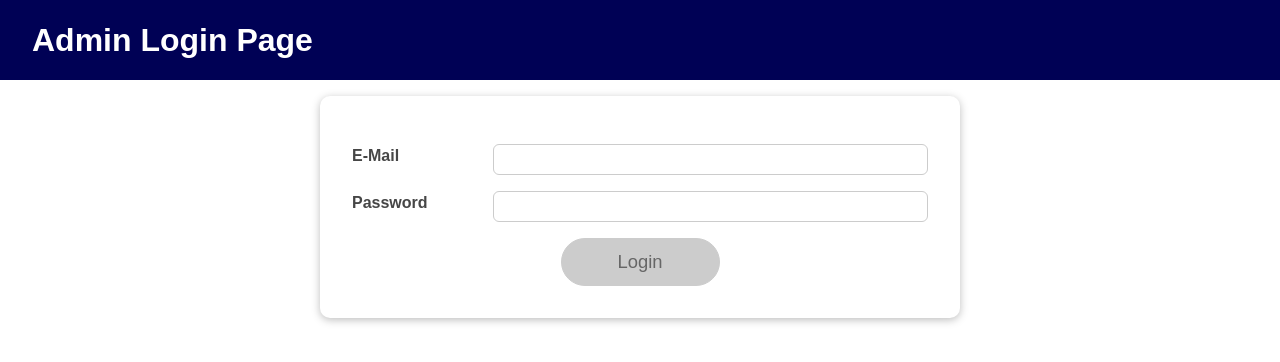
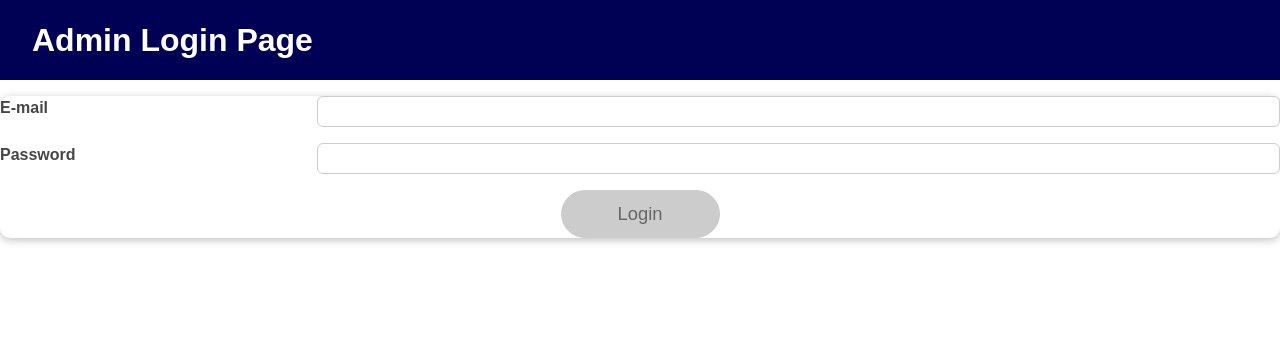
Before and after one commit to farimahnassiri/React, a React (Create React App) app in the folder authentication-screen/: page / in a window 1280 px wide. Shown: the top 362 px of the page. Built offline with nearby package versions, Linux system fonts and the light colour scheme.

Commit message:
adding the input component to login
- using props instead of context

```diff
--- a/authentication-screen/src/components/Login/Login.js
+++ b/authentication-screen/src/components/Login/Login.js
@@ -4,6 +4,7 @@ import Card from '../UI/Card/Card';
 import classes from './Login.module.css';
 import Button from '../UI/Button/Button';
 import AuthContext from '../../store/auth-context';
+import Input from '../UI/Input/Input';
 
 const emailReducer = (state, action) => {
   if (action.type === 'USER_INPUT'){
@@ -84,34 +85,24 @@ const { isValid: passwordIsValid } = passwordState;
   return (
     <Card className={classes.login}>
       <form onSubmit={submitHandler}>
-        <div
-          className={`${classes.control} ${
-            emailState.isValid === false ? classes.invalid : ''
-          }`}
-        >
-          <label htmlFor="email">E-Mail</label>
-          <input
+        <Input
+          id="email"
+          label="E-mail"
           type="email"
-            id="email"
+          isValid={emailIsValid}
           value={emailState.value}
           onChange={emailChangeHandler}
-            onBlur={validateEmailHandler}
+          onBlur ={validateEmailHandler}
         />
-        </div>
-        <div
-          className={`${classes.control} ${
-            passwordState.isValid === false ? classes.invalid : ''
-          }`}
-        >
-          <label htmlFor="password">Password</label>
-          <input
+         <Input
+          id="password"
+          label="Password"
           type="password"
-            id="password"
+          isValid={passwordIsValid}
           value={passwordState.value}
           onChange={passwordChangeHandler}
-            onBlur={validatePasswordHandler}
+          onBlur ={validatePasswordHandler}
         />
-        </div>
         <div className={classes.actions}>
           <Button type="submit" className={classes.btn} disabled={!formIsValid}>
             Login
--- a/authentication-screen/src/components/Login/Login.module.css
+++ b/authentication-screen/src/components/Login/Login.module.css
@@ -1,56 +1,3 @@
-.login {
-  width: 90%;
-  max-width: 40rem;
-  margin: 2rem auto;
-  padding: 2rem;
-}
-
-.control {
-  margin: 1rem 0;
-  display: flex;
-  align-items: stretch;
-  flex-direction: column;
-}
-
-.control label,
-.control input {
-  display: block;
-}
-
-.control label {
-  font-weight: bold;
-  flex: 1;
-  color: #464646;
-  margin-bottom: 0.5rem;
-}
-
-.control input {
-  flex: 3;
-  font: inherit;
-  padding: 0.35rem 0.35rem;
-  border-radius: 6px;
-  border: 1px solid #ccc;
-}
-
-.control input:focus {
-  outline: none;
-  border-color: #4f005f;
-  background: #f6dbfc;
-}
-
-.control.invalid input {
-  border-color: red;
-  background: #fbdada;
-}
-
 .actions {
   text-align: center;
 }
-
-@media (min-width: 768px) {
-  .control {
-    align-items: center;
-    flex-direction: row;
-  }
-
-}
--- /dev/null
+++ b/authentication-screen/src/components/UI/Input/Input.js
@@ -0,0 +1,24 @@
+import React from 'react';
+import classes from './Input.module.css'
+
+const Input = (props) => {
+
+return (
+    <div
+    className={`${classes.control} ${
+      props.isValid === false ? classes.invalid : ''
+    }`}
+  >
+    <label htmlFor={props.id}>{props.label}</label>
+    <input
+      type={props.type}
+      id={props.id}
+      value={props.value}
+      onChange={props.onChange}
+      onBlur={props.onBlur}
+    />
+  </div>
+);
+};
+
+export default Input;
--- /dev/null
+++ b/authentication-screen/src/components/UI/Input/Input.module.css
@@ -0,0 +1,52 @@
+.login {
+    width: 90%;
+    max-width: 40rem;
+    margin: 2rem auto;
+    padding: 2rem;
+  }
+
+  .control {
+    margin: 1rem 0;
+    display: flex;
+    align-items: stretch;
+    flex-direction: column;
+  }
+
+  .control label,
+  .control input {
+    display: block;
+  }
+
+  .control label {
+    font-weight: bold;
+    flex: 1;
+    color: #464646;
+    margin-bottom: 0.5rem;
+  }
+
+  .control input {
+    flex: 3;
+    font: inherit;
+    padding: 0.35rem 0.35rem;
+    border-radius: 6px;
+    border: 1px solid #ccc;
+  }
+
+  .control input:focus {
+    outline: none;
+    border-color: #4f005f;
+    background: #f6dbfc;
+  }
+
+  .control.invalid input {
+    border-color: red;
+    background: #fbdada;
+  }
+
+  @media (min-width: 768px) {
+    .control {
+      align-items: center;
+      flex-direction: row;
+    }
+
+  }
```
Lines whose indentation alone changed are shown as unchanged.
